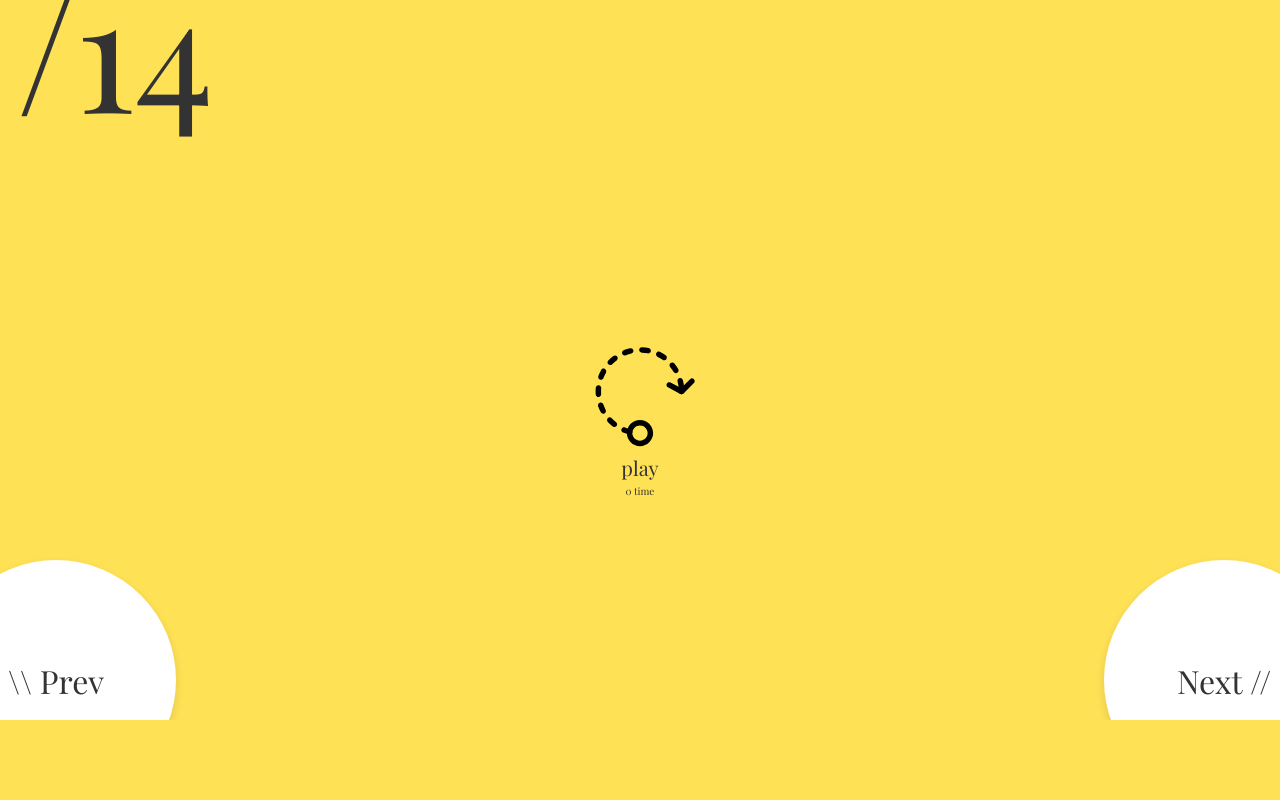
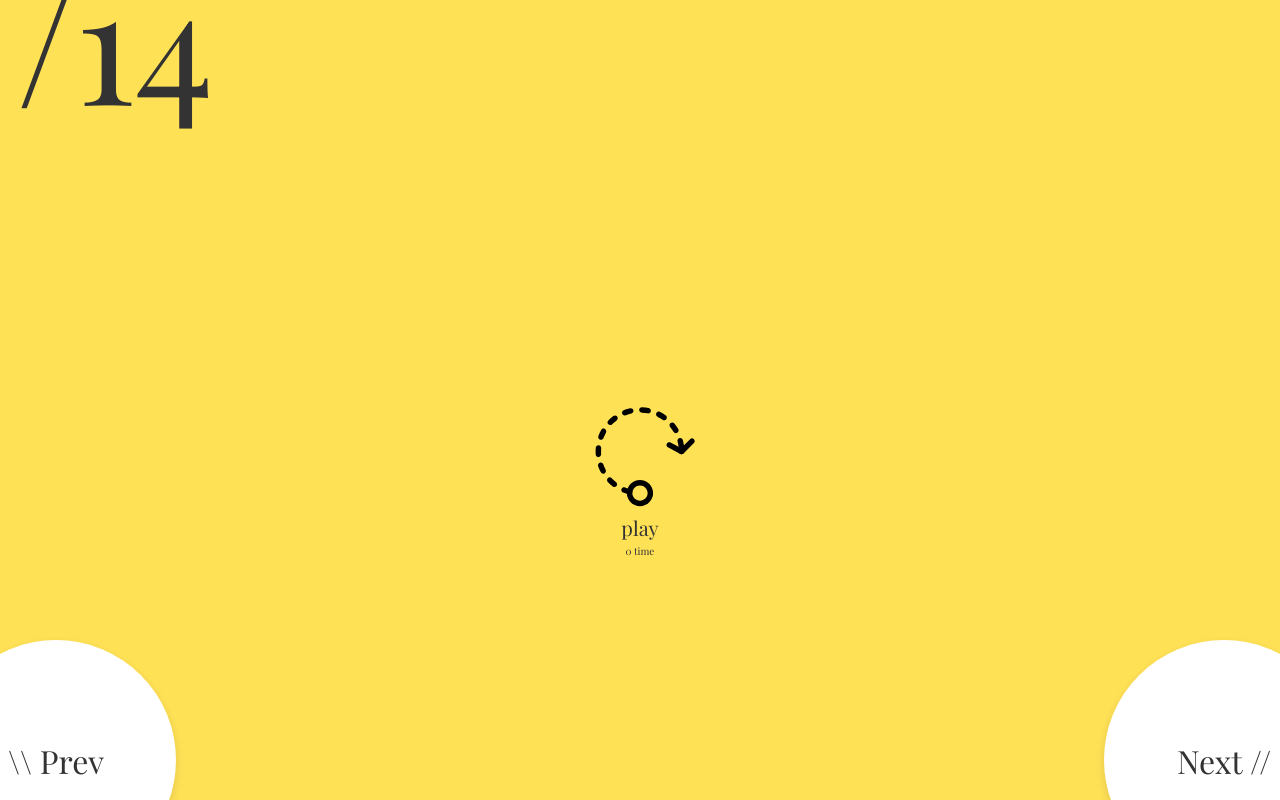
Before and after one commit to htgmanics/say-my-interview-question, a Next.js app: page / in a window 1280 px wide. Built offline with nearby package versions, Linux system fonts and the light colour scheme; a web font is replaced by a local one.

Commit message:
fix height 100vh, fix style components bugs with .babelrc

```diff
--- a/pages/index.js
+++ b/pages/index.js
@@ -24,7 +24,7 @@ const Facade = styled.div`
 	flex: 2;
 `;
 const Number = styled.div`
-	margin-top: -3rem;
+	margin-top: -3.5rem;
 	font-size: 10rem;
 	line-height: 1;
 `;
--- a/styles/globals.css
+++ b/styles/globals.css
@@ -13,7 +13,7 @@ body {
 	/* font-style: italic; */
 }
 body {
-	height: 90vh;
+	height: 100vh;
 }
 
 @supports (-webkit-touch-callout: none) {
```
Also changed, not shown: postcss.config.json (added, +18 -0 lines).
